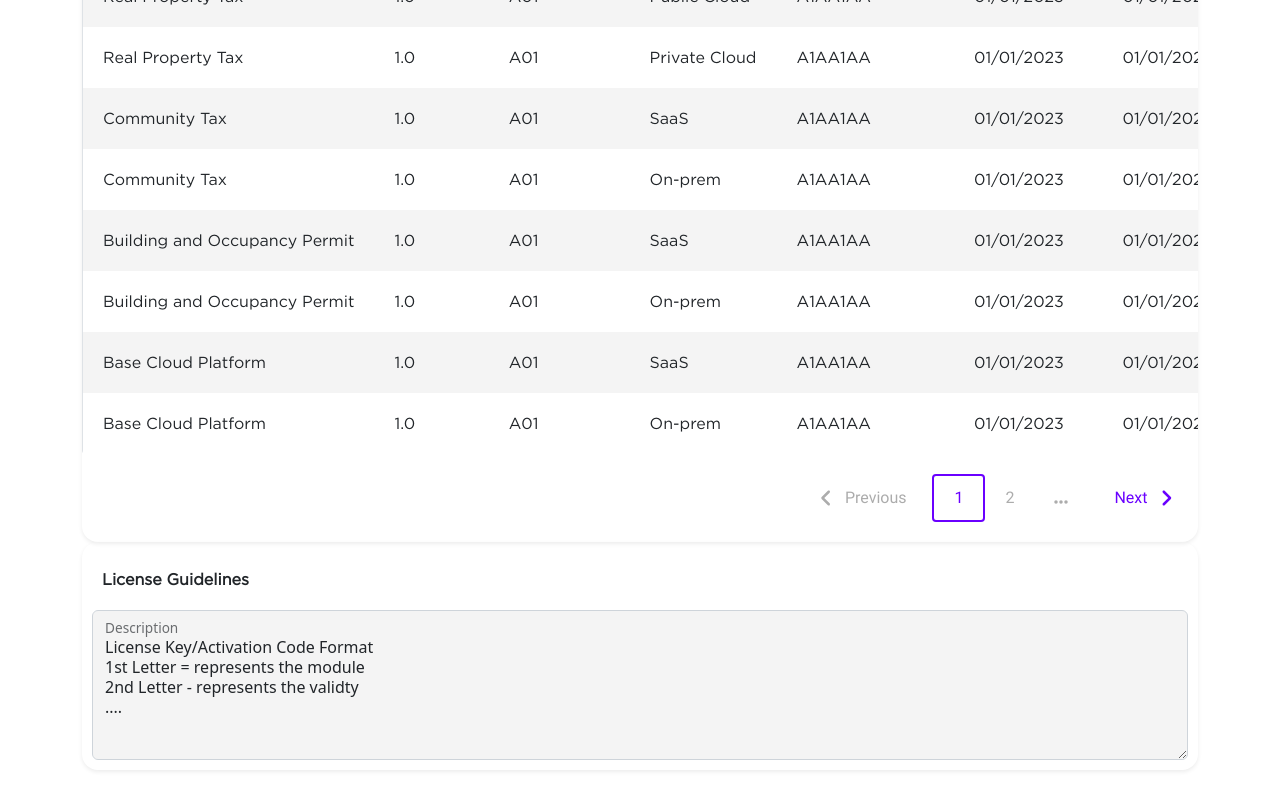
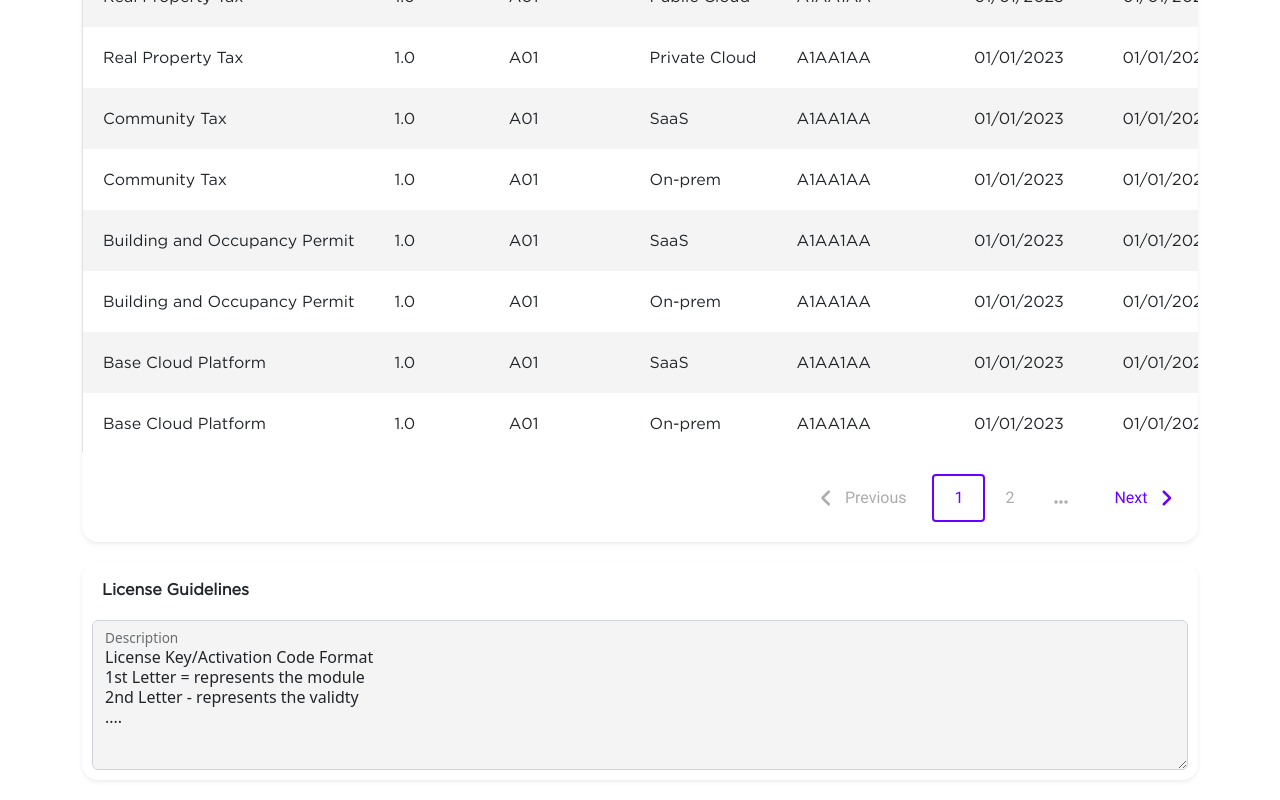
Before and after one commit to integratr-azamora/integratrGov-license-management, a Vue app: page /software-license-management in a window 1280 px wide. Shown: the part 586-1386 px from the top of the page. Built offline with nearby package versions, Linux system fonts and the light colour scheme; a web font is replaced by a local one.

Commit message:
Software License update

```diff
--- a/src/assets/css/accmanager.css
+++ b/src/assets/css/accmanager.css
@@ -89,8 +89,7 @@
   height: 640px;
 }
 .size-textarea-licensemanager{
-  min-height: max-content;
-  height:150px !important;
+  min-height:150px !important;
   max-width: 100%;
 }
 /* size  */
--- a/src/assets/css/borders.css
+++ b/src/assets/css/borders.css
@@ -1,3 +1,12 @@
 asdf{
     background-color: #fff;
 }
+.box-shadow-none{
+    box-shadow: none;
+}
+.box-shadow-none:focus{
+  border-color: none !important;
+  outline: none !important;
+  box-shadow: none !important;
+
+}
--- a/src/components/Sprint3/SoftwareLicenseManagement.vue
+++ b/src/components/Sprint3/SoftwareLicenseManagement.vue
@@ -358,17 +358,17 @@
        </div>
     </div>
 
-    <div class="">
+    <div class="mt-20px">
        <div class="d-flex justify-content-center">
           <div class=" rounded-3 container ">
              <!-- row1  -->
              <div class=" shadow-sm border-round16px pb-10px pt-10px">
-                <div class="d-flex justify-content-start mt-20px mx-20px flex-container">
+                <div class="d-flex justify-content-start mt-10px mx-20px flex-container">
                    <p class="fontfamily-gotham-heading-3">License Guidelines</p>
                 </div>
                 <div class="d-flex justify-content-start mt-20px mx-10px flex-container">
                     <div class="form-floating width-max ">
-                        <textarea class="form-control size-textarea-licensemanager bg-whitesmoke" placeholder="Leave a comment here" id="floatingTextarea2">
+                        <textarea class="form-control size-textarea-licensemanager bg-whitesmoke box-shadow-none" placeholder="Leave a comment here" id="floatingTextarea2">
 License Key/Activation Code Format
 1st Letter = represents the module
 2nd Letter - represents the validty
```
